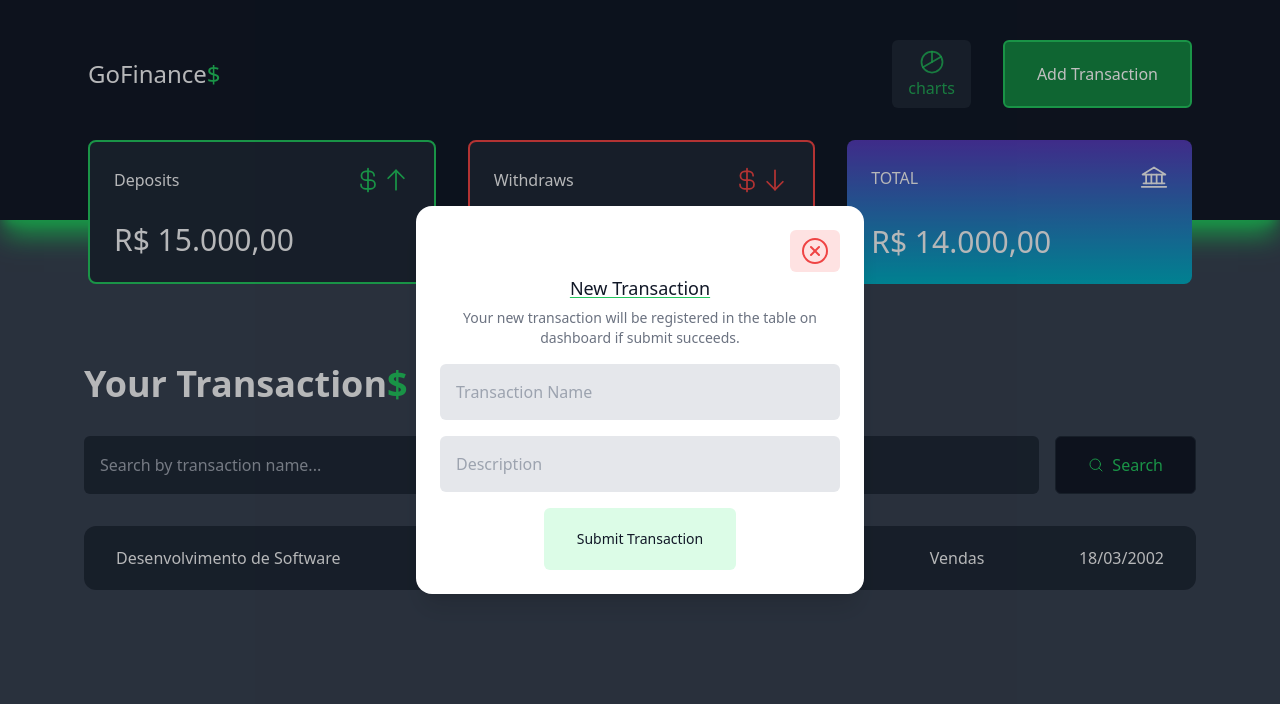
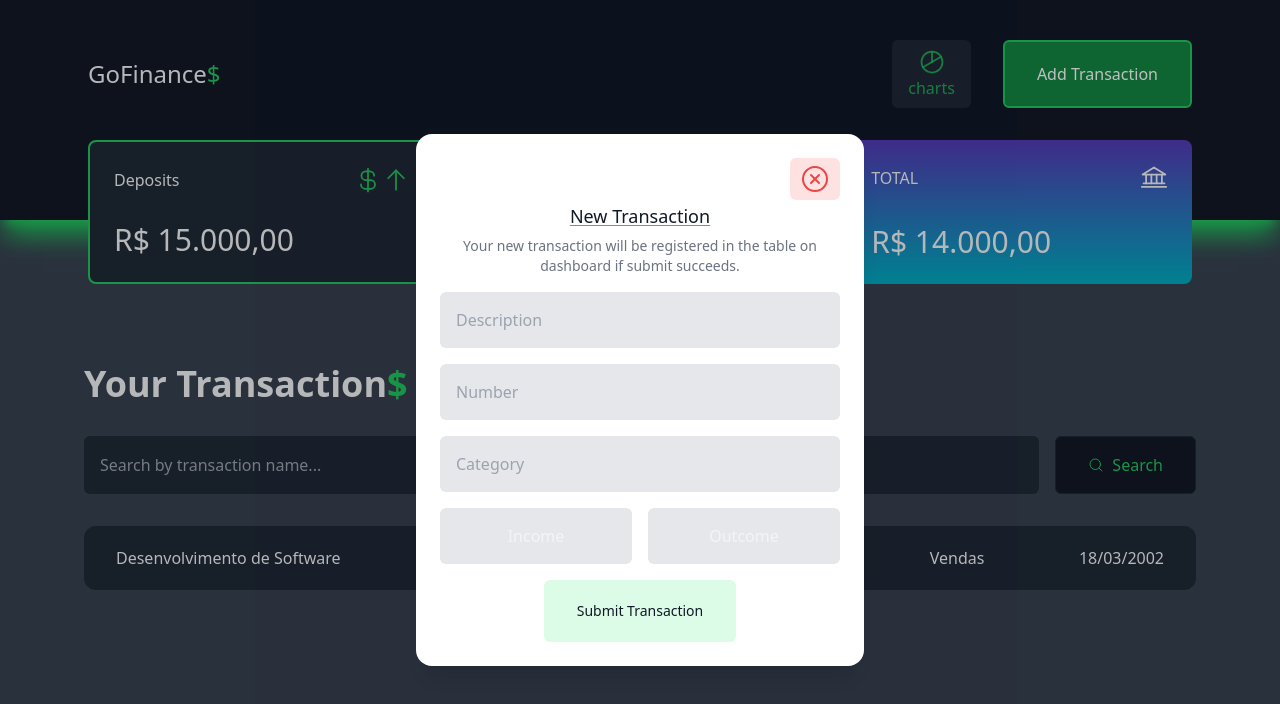
Before and after one commit to KaioMarxDEV/gofinance, a React (Vite) app in the folder web/: page /home in a window 1280 px wide. Both pictures are taken after a click on the button "Add Transaction". Shown: the top 704 px of the page. Built offline with nearby package versions, Linux system fonts and the light colour scheme.

Commit message:
add: Type button on new transaction modal

```diff
--- a/web/package.json
+++ b/web/package.json
@@ -10,6 +10,7 @@
   },
   "dependencies": {
     "@headlessui/react": "^1.7.4",
+    "@radix-ui/react-radio-group": "^1.1.0",
     "axios": "^1.2.0",
     "phosphor-react": "^1.4.1",
     "react": "^18.2.0",
--- a/web/src/components/Header/index.tsx
+++ b/web/src/components/Header/index.tsx
@@ -109,12 +109,26 @@ export function Header() {
                   <form className="mt-4 flex flex-col justify-center">
                     <input
                       className="inline-flex text-gray-900 bg-gray-200 p-4 rounded-md focus:outline-none focus-visible:ring-2 focus-visible:ring-green-500 focus-visible:ring-offset-2"
-                      placeholder="Transaction Name"
+                      placeholder="Description"
+                      type="text"
+                      required
                     />
                     <input
                       className="inline-flex mt-4 text-gray-900 bg-gray-200 p-4 rounded-md focus:outline-none focus-visible:ring-2 focus-visible:ring-green-500 focus-visible:ring-offset-2"
-                      placeholder="Description"
+                      placeholder="Number"
+                      type="number"
+                      required
                     />
+                    <input
+                      className="inline-flex mt-4 text-gray-900 bg-gray-200 p-4 rounded-md focus:outline-none focus-visible:ring-2 focus-visible:ring-green-500 focus-visible:ring-offset-2"
+                      placeholder="Category"
+                      type="text"
+                      required
+                    />
+                    <div className="mt-4 gap-4 inline-flex">
+                      <button className="flex-1 p-4 bg-gray-200 rounded-md focus:outline-none focus-visible:ring-2 focus-visible:ring-green-500 focus-visible:ring-offset-2">Income</button>
+                      <button className="flex-1 p-4 bg-gray-200 rounded-md focus:outline-none focus-visible:ring-2 focus-visible:ring-green-500 focus-visible:ring-offset-2">Outcome</button>
+                    </div>
                     <div className="mt-4 flex justify-center">
                       <button
                         type="submit"
```
Also changed, not shown: 1 other file (tests, documents, lock files or other folders).
